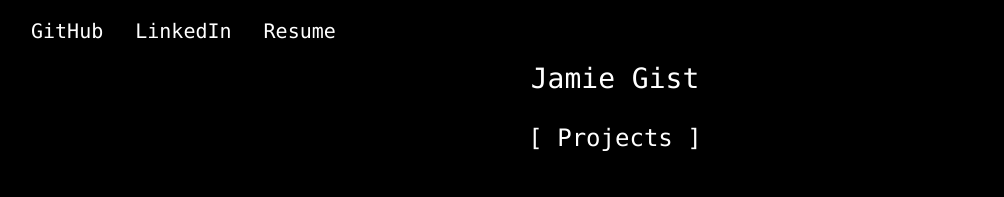
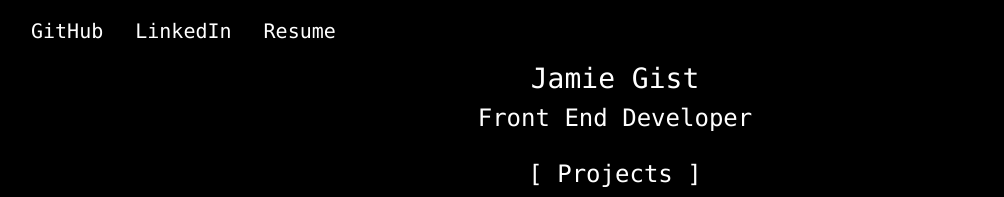
Before and after one commit to jamiegist/portfolio, a plain HTML site: page index.html in a window 1280 px wide. Shown: the top 197 px of the page, without its empty margins (25-1029 px from the left). Drawn offline with nearby package versions, Linux system fonts and the light colour scheme.

Commit message:
changed header and minor styling fixes.

```diff
--- a/index.html
+++ b/index.html
@@ -5,7 +5,7 @@
     <meta charset="UTF-8">
     <meta http-equiv="X-UA-Compatible" content="IE=edge">
     <meta name="viewport" content="width=device-width, initial-scale=1.0">
-    <title>Front End Developer Portfolio | Jamie Gist</title>
+    <title>Portfolio | Jamie Gist</title>
     <link rel="stylesheet" href="stylesheet.css">
     <link rel="stylesheet" href="https://cdn.jsdelivr.net/npm/bootstrap@4.3.1/dist/css/bootstrap.min.css"
         integrity="sha384-ggOyR0iXCbMQv3Xipma34MD+dH/1fQ784/j6cY/iJTQUOhcWr7x9JvoRxT2MZw1T" crossorigin="anonymous">
@@ -20,6 +20,7 @@
                 <li><a target="_blank" href="jamie-gist-resume.pdf">Resume</a></li>
             </ul>
             <h3>Jamie Gist</h3>
+            <h4>Front End Developer</h4>
         </nav>
     </header>
 
```
